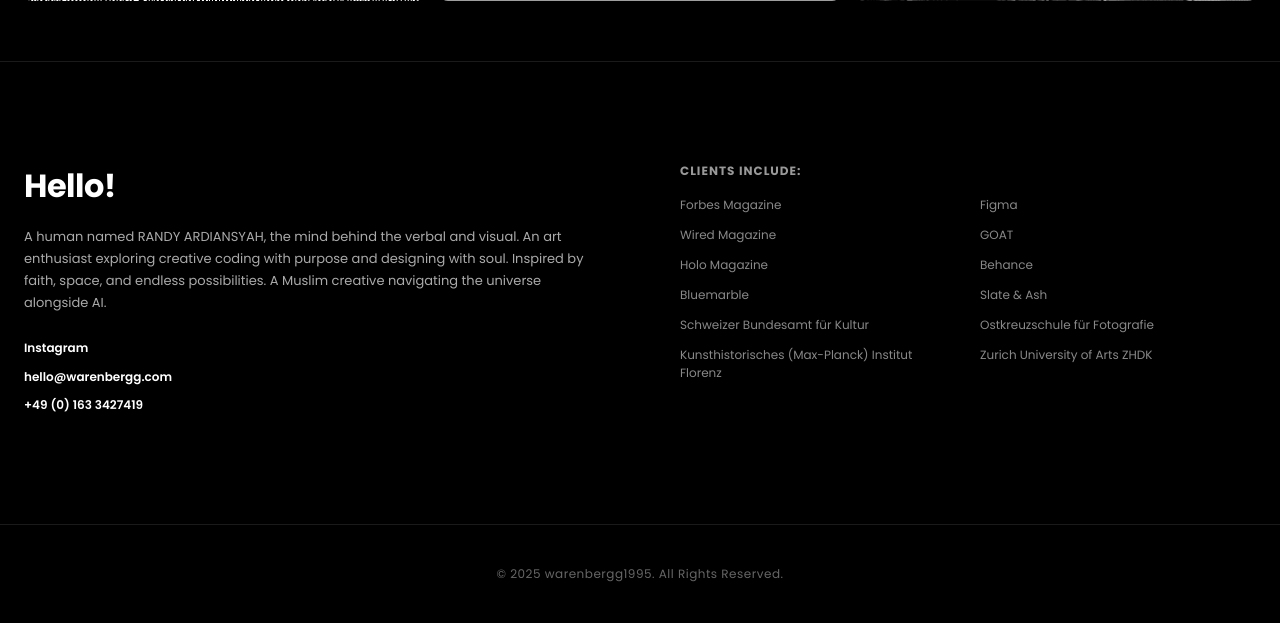
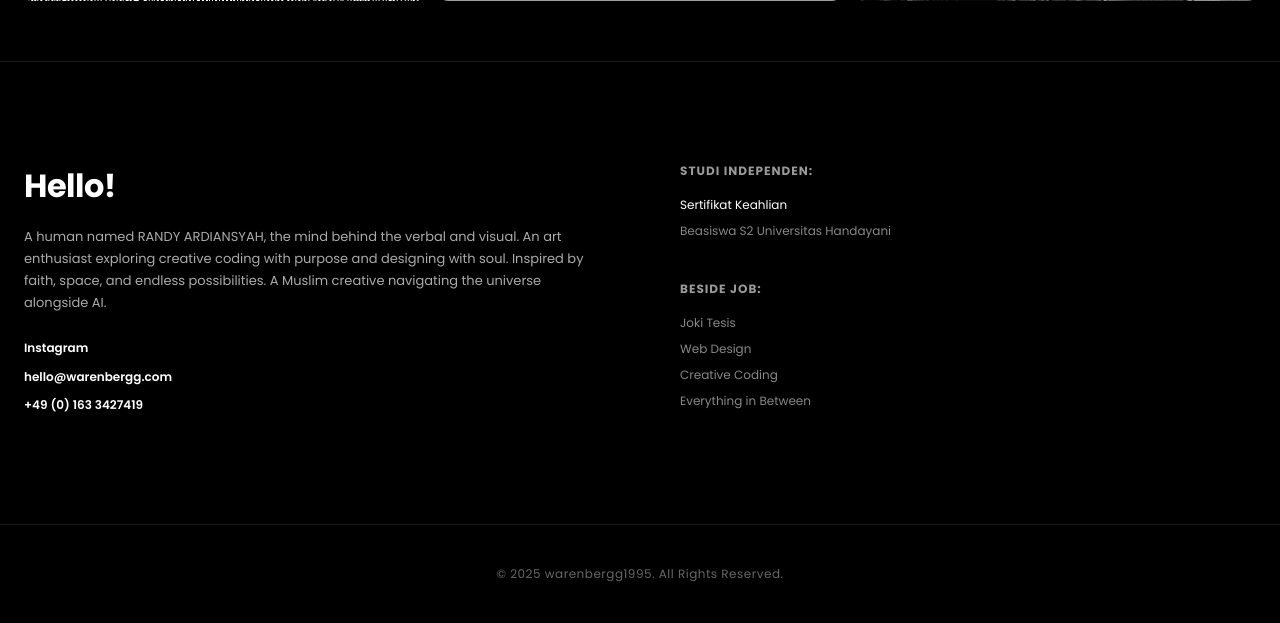
Before and after one commit to warenbergg/warenbergg1995art, a Flask app: page / in a window 1280 px wide. Shown: the part 1835-2458 px from the top of the page. Run offline with Flask 3, Linux system fonts and the light colour scheme; grey boxes are pictures that could not be loaded.

Commit message:
Update: Remove navbar secondary items, update About section with Studi Independen and Beside Job content

```diff
--- a/static/style.css
+++ b/static/style.css
@@ -53,21 +53,12 @@
   min-width: 80px;
 }
 
-.nav-main,
-.nav-secondary {
+.nav-main {
   display: flex;
   gap: 32px;
   list-style: none;
   flex: 1;
-}
-
-.nav-main {
   justify-content: center;
-}
-
-.nav-secondary {
-  justify-content: flex-end;
-  margin-left: auto;
 }
 
 .navbar a {
@@ -300,17 +291,42 @@
   color: #999;
 }
 
-.about-right ul {
-  list-style: none;
-  display: grid;
-  grid-template-columns: 1fr 1fr;
-  gap: 12px 24px;
+.about-right {
+  display: flex;
+  flex-direction: column;
+  gap: 40px;
 }
 
-.about-right li {
+.about-section-item h3 {
+  font-size: 12px;
+  font-weight: 700;
+  margin-bottom: 16px;
+  letter-spacing: 1px;
+  text-transform: uppercase;
+  color: #999;
+}
+
+.about-section-item ul {
+  list-style: none;
+  display: flex;
+  flex-direction: column;
+  gap: 8px;
+}
+
+.about-section-item li {
   font-size: 12px;
   color: #888;
   line-height: 1.5;
+}
+
+.about-section-item a {
+  color: #fff;
+  text-decoration: none;
+  transition: opacity 0.3s ease;
+}
+
+.about-section-item a:hover {
+  opacity: 0.6;
 }
 
 /* ========== FOOTER ========== */
--- a/templates/index.html
+++ b/templates/index.html
@@ -20,11 +20,7 @@
         <li><a href="#casestudies">CaseStudies</a></li>
         <li><a href="/dither">dither</a></li>
       </ul>
-      <ul class="nav-secondary">
-        <li><a href="#">MonoTool ↗</a></li>
-        <li><a href="#">MonoModular Typefaces ↗</a></li>
-        <li><a href="#">Websites</a></li>
-      </ul>
+
     </div>
   </nav>
 
@@ -77,21 +73,22 @@
         </div>
       </div>
       <div class="about-right">
-        <h3>Clients include:</h3>
-        <ul>
-          <li>Forbes Magazine</li>
-          <li>Figma</li>
-          <li>Wired Magazine</li>
-          <li>GOAT</li>
-          <li>Holo Magazine</li>
-          <li>Behance</li>
-          <li>Bluemarble</li>
-          <li>Slate & Ash</li>
-          <li>Schweizer Bundesamt für Kultur</li>
-          <li>Ostkreuzschule für Fotografie</li>
-          <li>Kunsthistorisches (Max-Planck) Institut Florenz</li>
-          <li>Zurich University of Arts ZHDK</li>
-        </ul>
+        <div class="about-section-item">
+          <h3>Studi Independen:</h3>
+          <ul>
+            <li><a href="#" target="_blank">Sertifikat Keahlian</a></li>
+            <li>Beasiswa S2 Universitas Handayani</li>
+          </ul>
+        </div>
+        <div class="about-section-item">
+          <h3>Beside Job:</h3>
+          <ul>
+            <li>Joki Tesis</li>
+            <li>Web Design</li>
+            <li>Creative Coding</li>
+            <li>Everything in Between</li>
+          </ul>
+        </div>
       </div>
     </div>
   </section>
--- a/templates/theory.html
+++ b/templates/theory.html
@@ -20,11 +20,7 @@
         <li><a href="#casestudies">CaseStudies</a></li>
         <li><a href="/dither">dither</a></li>
       </ul>
-      <ul class="nav-secondary">
-        <li><a href="#">MonoTool ↗</a></li>
-        <li><a href="#">MonoModular Typefaces ↗</a></li>
-        <li><a href="#">Websites</a></li>
-      </ul>
+
     </div>
   </nav>
 
```
